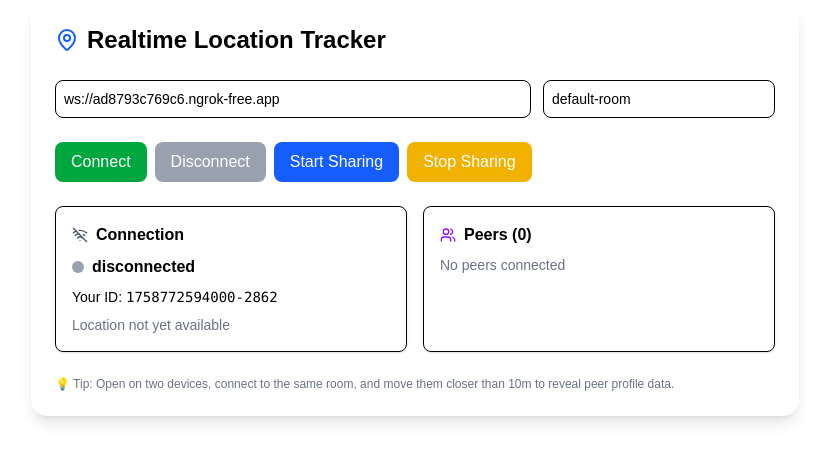
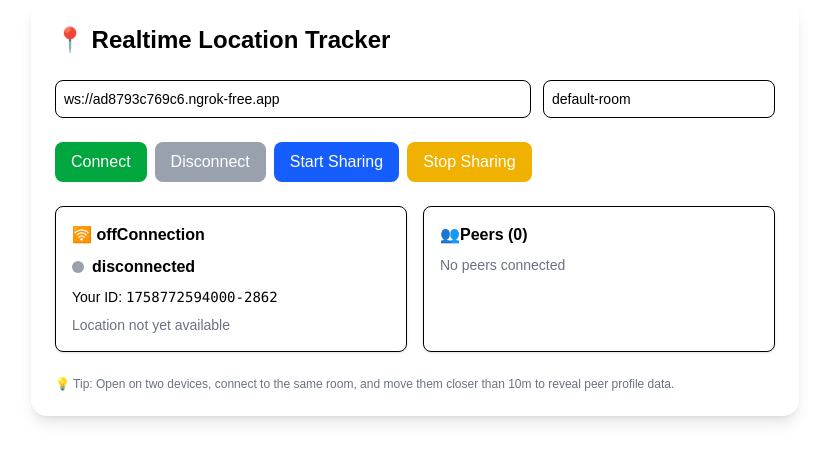
Before and after one commit to yuva-89/gps-file-view, a Next.js app: page / in a window 1280 px wide. Shown: the top 462 px of the page, without its empty margins (225-1054 px from the left). Built offline with nearby package versions, Linux system fonts and the light colour scheme.

Commit message:
removed lucide

```diff
--- a/app/RealtimeLocationTracker.jsx
+++ b/app/RealtimeLocationTracker.jsx
@@ -1,5 +1,4 @@
 import React, { useEffect, useRef, useState } from 'react';
-import { Wifi, WifiOff, MapPin, Users } from 'lucide-react';
 
 export default function RealtimeLocationTracker() {
   const [wsUrl, setWsUrl] = useState('ws://ad8793c769c6.ngrok-free.app');
@@ -155,7 +154,7 @@ export default function RealtimeLocationTracker() {
   return (
     <div className="p-6 max-w-3xl mx-auto bg-white rounded-2xl shadow-lg space-y-6 text-black">
       <h2 className="text-2xl font-bold flex items-center gap-2">
-        <MapPin className="w-6 h-6 text-blue-600" />
+       📍
         Realtime Location Tracker
       </h2>
 
@@ -193,7 +192,7 @@ export default function RealtimeLocationTracker() {
         {/* Connection status card */}
         <div className="p-4 border rounded-lg shadow-sm space-y-2">
           <h3 className="font-semibold flex items-center gap-2">
-            {status === 'connected' ? <Wifi className="w-4 h-4 text-green-600" /> : <WifiOff className="w-4 h-4 text-gray-600" />}
+            {status === 'connected' ? <>🛜</>: <>🛜 off</>}
             Connection
           </h3>
           <p className="flex items-center gap-2">
@@ -212,7 +211,7 @@ export default function RealtimeLocationTracker() {
         {/* Peers card */}
         <div className="p-4 border rounded-lg shadow-sm space-y-2">
           <h3 className="font-semibold flex items-center gap-2">
-            <Users className="w-4 h-4 text-purple-600" /> Peers ({Object.keys(peers).length})
+           👥Peers ({Object.keys(peers).length})
           </h3>
           {Object.keys(peers).length === 0 ? (
             <p className="text-sm text-gray-500">No peers connected</p>
```
